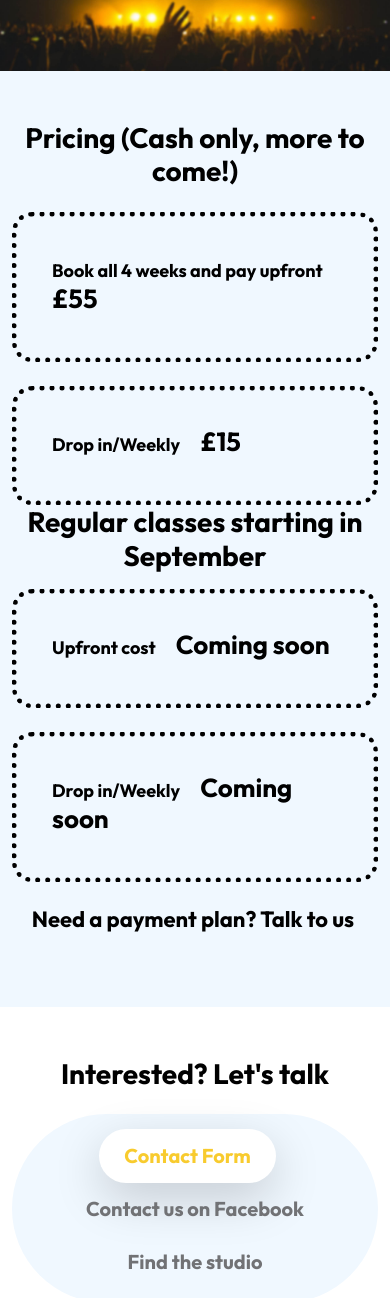
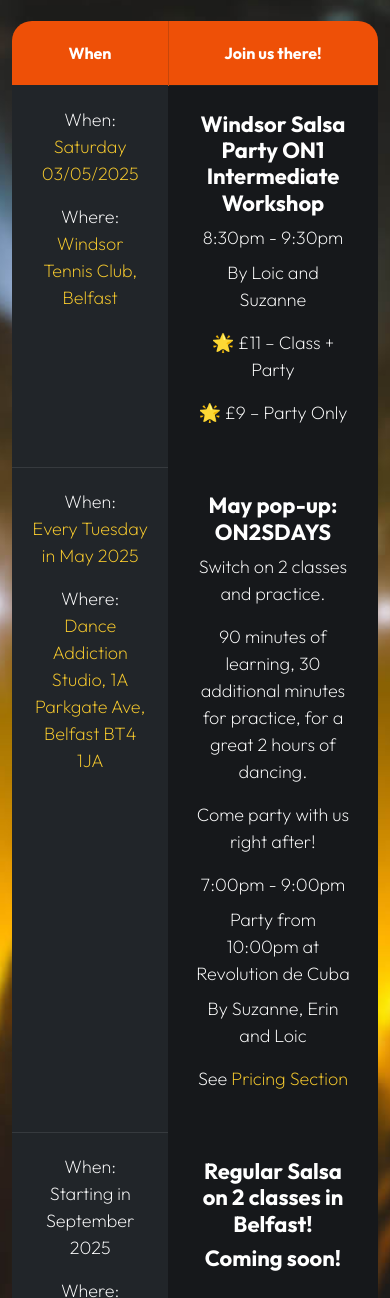
Before and after one commit to loiccara/loiccara.github.io, a plain HTML site: page index.html in a window 390 px wide. Shown: the part 3090-4388 px from the top of the page. Drawn offline with Linux system fonts and the light colour scheme.

Commit message:
fix schedule table for small devices

```diff
--- a/css/main.css
+++ b/css/main.css
@@ -705,6 +705,16 @@ strong {
   }
 }
 
+@media screen and (min-width: 768px) {
+  .table-mobile  {
+    visibility: hidden;
+    clear: both;
+    float: left;
+    margin: 10px auto 5px 20px;
+    width: 28%;
+    display: none;
+  }
+}
 
 .schedule-table {
   border-radius: var(--border-radius-medium);
--- a/index.html
+++ b/index.html
@@ -351,6 +351,78 @@
                                 </tbody>
                             </table>
                         </div>
+
+                        <div class="table-mobile">
+                            <table class="schedule-table table table-dark">
+                                <thead>
+                                <tr>
+                                    <th scope="col">When</th>
+                                    <th scope="col">Join us there!</th>
+                                </tr>
+                                </thead>
+                                <tbody>
+                                <tr>
+                                    <th scope="row">
+                                        <p>When: <a href="https://www.facebook.com/events/1237672494519772/">Saturday 03/05/2025</a></p>
+                                        <p>Where: <a href="https://maps.app.goo.gl/p69ZWk3rB81z5wbu7">Windsor Tennis Club, Belfast</a></p>
+                                    </th>
+
+                                    <td class="table-background-image-wrap pop-background-image">
+                                        <h3>Windsor Salsa Party ON1 Intermediate Workshop</h3>
+
+                                        <p class="mb-2">8:30pm  -  9:30pm </p>
+
+                                        <p>By Loic and Suzanne</p>
+
+                                        <p>🌟 £11 – Class + Party</p>
+                                        <p>🌟 £9 – Party Only</p>
+                                        <div class="section-overlay"></div>
+                                    </td>
+                                </tr>
+
+                                <tr>
+                                    <th scope="row">
+                                        <p>When: <a href="https://www.facebook.com/events/1373785930598950">Every Tuesday in May 2025</a></p>
+                                        <p>Where: <a href="https://maps.app.goo.gl/5ciSoGWQhkJu7nbYA">Dance Addiction Studio, 1A Parkgate Ave, Belfast BT4 1JA</a></p>
+                                    </th>
+
+                                    <td class="table-background-image-wrap pop-background-image">
+                                        <h3>May pop-up: ON2SDAYS</h3>
+
+                                        <p>Switch on 2 classes and practice.</p>
+
+                                        <p>90 minutes of learning, 30 additional minutes for practice, for a great 2 hours of dancing.</p>
+
+                                        <p>Come party with us right after!</p>
+
+                                        <p class="mb-2">7:00pm - 9:00pm</p>
+                                        <p class="mb-2">Party from 10:00pm at Revolution de Cuba</p>
+
+                                        <p>By Suzanne, Erin and Loic</p>
+
+                                        <p>See <a href="#section_5">Pricing Section</a></p>
+                                        <div class="section-overlay"></div>
+                                    </td>
+                                </tr>
+
+                                <tr>
+                                    <th scope="row">
+                                        <p>When: Starting in September 2025</p>
+                                        <p>Where: <a href="https://maps.app.goo.gl/5ciSoGWQhkJu7nbYA">Dance Addiction Studio, 1A Parkgate Ave, Belfast BT4 1JA</a></p>
+                                    </th>
+
+
+                                    <td class="table-background-image-wrap country-background-image">
+                                        <h3>Regular Salsa on 2 classes in Belfast!</h3>
+                                        <h3>Coming soon!</h3>
+                                        <div class="section-overlay"></div>
+                                    </td>
+
+                                </tr>
+                                </tbody>
+                            </table>
+                        </div>
+
                     </div>
                 </div>
             </div>
```
Lines whose indentation alone changed are shown as unchanged.
